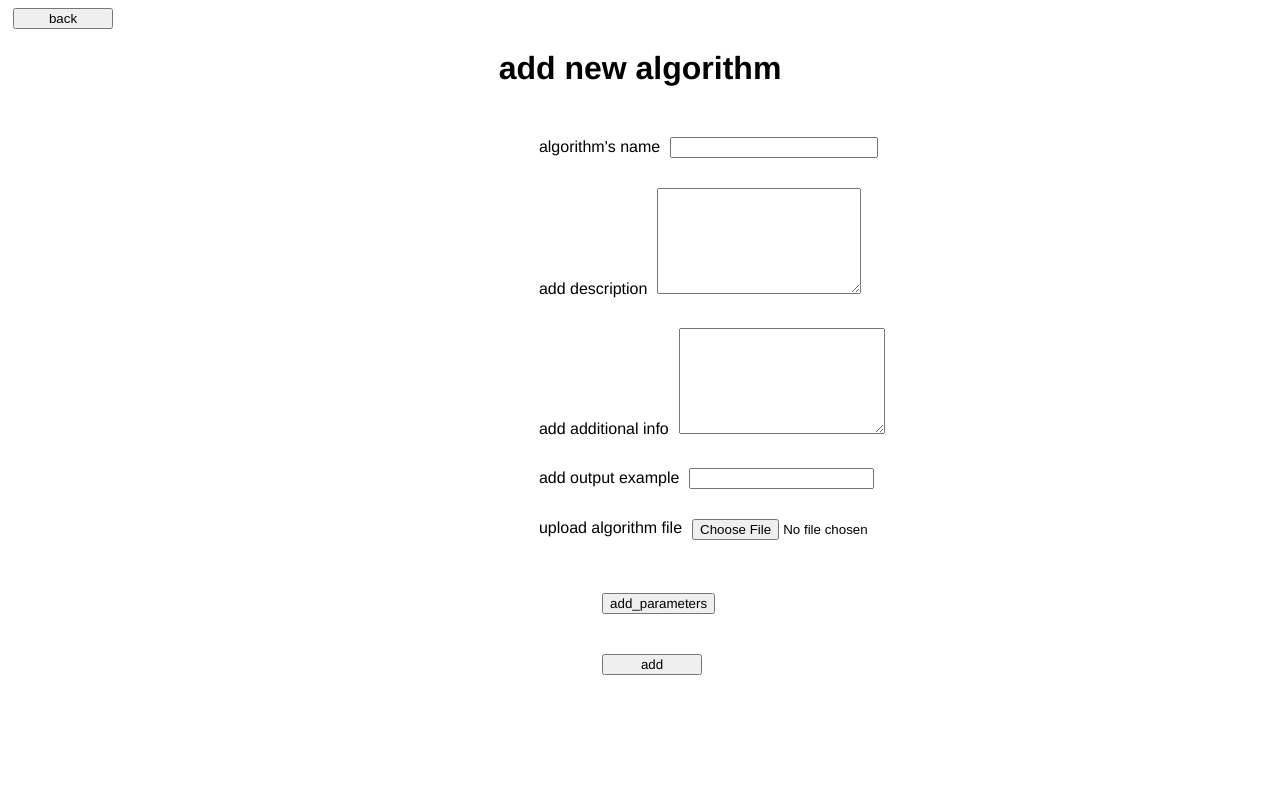
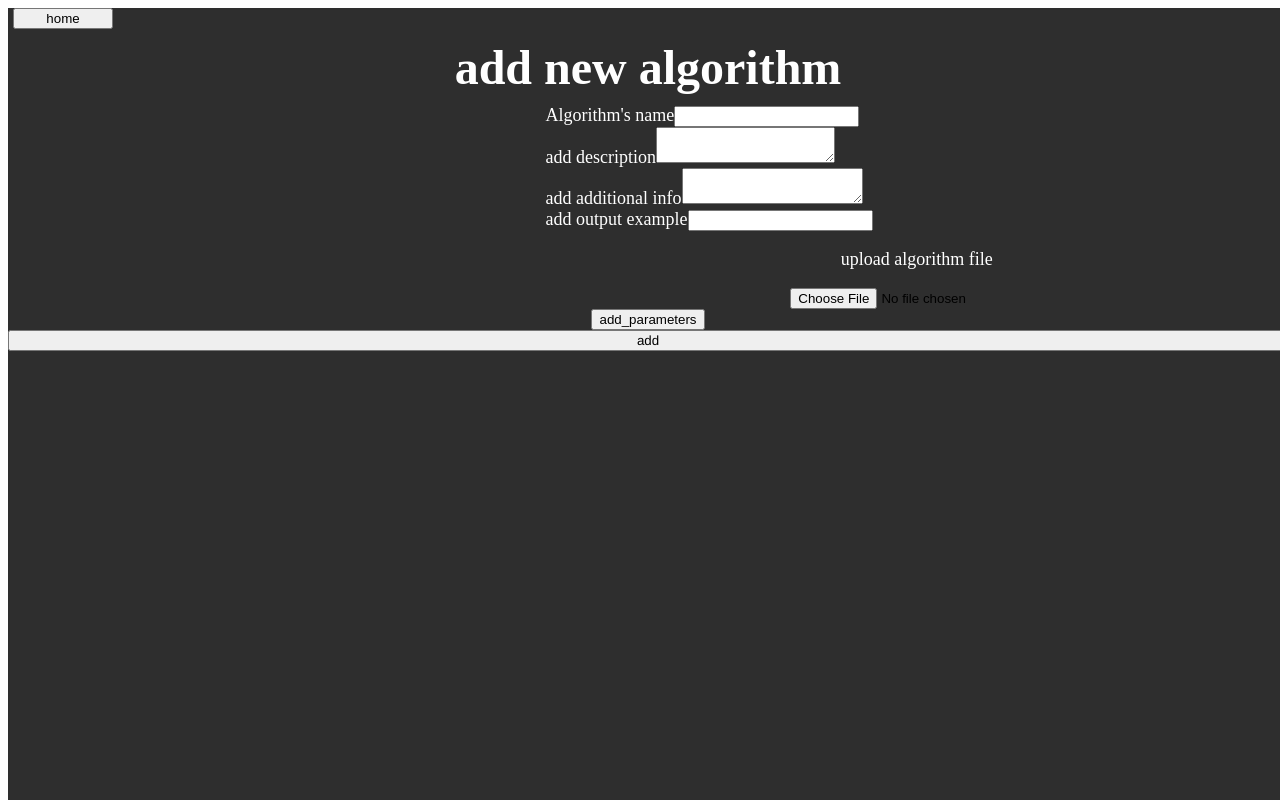
Before and after one commit to dollshak/counterfactualClient, a React (Create React App) app: page /addAlgorithm in a window 1280 px wide. Built offline with nearby package versions, Linux system fonts and the light colour scheme.

Commit message:
before remove form

```diff
--- a/package.json
+++ b/package.json
@@ -5,6 +5,8 @@
   "dependencies": {
     "@emotion/react": "^11.10.8",
     "@emotion/styled": "^11.10.8",
+    "@material-ui/core": "^4.12.4",
+    "@material-ui/icons": "^4.11.3",
     "@mui/icons-material": "^5.11.16",
     "@mui/lab": "^5.0.0-alpha.128",
     "@mui/material": "^5.12.2",
@@ -17,7 +19,7 @@
     "react-dom": "^18.2.0",
     "react-json-editor-ui": "^1.0.7",
     "react-router-dom": "^6.8.1",
-    "react-scripts": "5.0.1",
+    "react-scripts": "^5.0.1",
     "react-select": "^5.7.2",
     "react-toastify": "^9.1.3",
     "react-tooltip": "^5.11.2",
--- a/src/pages/AddAlgorithmPage/AddAlgorithmPage.css
+++ b/src/pages/AddAlgorithmPage/AddAlgorithmPage.css
@@ -1,78 +1,36 @@
-.AddAlgorithmPage{
+.backgroundComp{
+    background:#2e2e2e;
+    height: 100%;
+    position: fixed;
+    width: 100%;
+    text-align: center;
     display: flex;
     flex-direction: column;
+}
+.mainTitle {
+    color: white;
+    margin-bottom: 10px;
+    font-size: xxx-large;
+  }
 
+.back_button{
+    float: left;
 }
 
 .fields{
     margin-left: 42%;
 }
 
-.add_name, .addFile, .add_arguments, .add_description, .add_additional_info, .add_output_example{
-    margin-bottom: 30px;
-    margin-left: 0%;
-    text-align: left;
-}
-
-.algorithm_upload{
-    margin-bottom: 30px;
-    margin-left: 0px;
-    text-align: left;
-    display: flex;
-    flex-direction: row;
-}
-
-.main_title, .add_name_title, .upload_algo_title, .desc_title, .args_title, .info_title, .output_title, .AAP_upload_title , .AAP_good_message, .AAP_bad_message{
-    font-family: "Haas Grot Text R Web", "Helvetica Neue", Helvetica, Arial, sans-serif;
-}
-
-.AAP_good_message{
-    margin-top: 10px;
-    color: green;
-}
-
-.AAP_bad_message{
-    margin-top: 10px;
-    color: red;
-}
-
-.info_input, .output_info, .desc_input, .upload_algo_input, .add_name_input{
-    margin-left: 10px;
-}
-
-.AAP_upload_title{
-    margin-top: 0%;
-    margin-right: 10px;
+.shortInput{
 
 }
-
-.desc_input, .info_input{
-    height: 100px;
-    width: 200px;
+.fieldTitle{
+    color: white;
+    font-size: large;
 }
-
-.add_name_input{
-    width: 200px;
-}
-
-
-
-
-
-.main_title{
-    margin-bottom: 50px;
-}
-
-form{
-    display: flex;
-    flex-direction: row;
-    justify-content: flex-start;
+.longInput{
 
 }
+.add_button{
 
-
-.add_button, .add_arguments{
-    width: 100px;
-    margin-left:47%;
-    margin-top: 10px;
 }
--- a/src/pages/AddAlgorithmPage/AddAlgorithmPage.jsx
+++ b/src/pages/AddAlgorithmPage/AddAlgorithmPage.jsx
@@ -2,6 +2,7 @@ import React, { useState } from "react";
 import { useNavigate } from "react-router-dom";
 import { AddParametersModal } from "../AddParametersModal/AddParametersModal";
 import Axios from "axios";
+import HomeIcon from '@mui/icons-material/Home';
 
 const AddAlgorithmPage = () => {
   const [algorithmFile, setAlgorithmFile] = useState();
@@ -79,16 +80,20 @@ const AddAlgorithmPage = () => {
   };
 
   return (
-    <div className="AddAlgorithmPage">
-      <button className="back_button" onClick={onBackClick}>
-        back
-      </button>
-      <h1 className="main_title">add new algorithm</h1>
+    <div className="backgroundComp">
+      <div>
+        <button className="back_button" onClick={onBackClick}>
+        <span class="material-symbols-rounded">
+          home
+        </span>
+        </button>
+        <h1 className="mainTitle">add new algorithm</h1>
+      </div>
       <div className="fields">
-        <div className="add_name">
+        <div className="shortInput">
           <form>
-            <label className="add_name_title">
-              algorithm's name
+            <label className="fieldTitle">
+              Algorithm's name
               <input
                 className="add_name_input"
                 type="text"
@@ -98,9 +103,9 @@ const AddAlgorithmPage = () => {
             </label>
           </form>
         </div>
-        <div className="add_description">
+        <div className="longInput">
           <form>
-            <label className="desc_title">
+            <label className="fieldTitle">
               add description
               <textarea
                 className="desc_input"
@@ -111,10 +116,9 @@ const AddAlgorithmPage = () => {
             </label>
           </form>
         </div>
-
-        <div className="add_additional_info">
+        <div className="longInput">
           <form>
-            <label className="info_title">
+            <label className="fieldTitle">
               add additional info
               <textarea
                 className="info_input"
@@ -126,9 +130,9 @@ const AddAlgorithmPage = () => {
           </form>
         </div>
 
-        <div className="add_output_example">
+        <div className="longInput">
           <form>
-            <label className="output_title">
+            <label className="fieldTitle">
               add output example
               <input
                 className="output_info"
@@ -140,13 +144,13 @@ const AddAlgorithmPage = () => {
           </form>
         </div>
 
-        <div className="algorithm_upload">
-          <p className="AAP_upload_title">upload algorithm file</p>
+        <div className="shortInput">
+          <p className="fieldTitle">upload algorithm file</p>
           <input type="file" id="files" onChange={handleModelFileUpload} />
         </div>
       </div>
 
-      <div className="add_arguments">
+      <div className="shortInput">
         <button className="args_title" onClick={onAddParamsClick}>
           add_parameters
         </button>
--- a/src/pages/HomePage/HomePage.css
+++ b/src/pages/HomePage/HomePage.css
@@ -1,22 +1,31 @@
-.HomePage{
-    display: flex;
-    flex-direction: column;
-    height: 100%;
-    width:100% ;
+.backgroundComp {
+  background: #2e2e2e;
+  height: 100%;
+  position: fixed;
+  width: 100%;
+  text-align: center;
+}
+.button {
+  width: 50%;
+  height: 50px;
+  font-size: x-large;
+  cursor: pointer;
+  border-radius: 10px;
+  margin-top: 2%;
+}
+button:hover {
+  background-color: rgb(13, 102, 13);
+  color:white
 }
 
-.homepage_container{
-    display: flex;
-    flex-direction: column;
-    justify-content: center;
-    align-items: center;
+.mainTitle {
+  color: white;
+  margin-bottom: 10px;
+  font-size: xxx-large;
 }
 
-.homePageTitle{
-    font-family: Arial, Helvetica, sans-serif;
+.subTitle {
+  font-size: x-large;
+  margin-top: 2%;
+  color: white;
 }
-
-.add_alg_button, .run_alg_button{
-    width: 200px;
-    margin-bottom: 10px;
-}
--- a/src/pages/HomePage/HomePage.jsx
+++ b/src/pages/HomePage/HomePage.jsx
@@ -12,16 +12,19 @@ const HomePage = () => {
     navigate("/runAlgorithms");
   };
   return (
-    <div className="HomePage">
-      <div className="homepage_container">
-        <h1 className="homePageTitle">Welcome! what would you like to do?</h1>
-        <button className="add_alg_button" onClick={onClickAddAlgorithm}>
-          add new algorithm
-        </button>
-        <button className="run_alg_button" onClick={onClickRunAlgorithms}>
-          run algorithms
-        </button>
-      </div>
+    <div className="backgroundComp">
+        <p class="mainTitle">Welcome!</p>
+        <p class="subTitle">please choose your action</p>
+        <div>
+          <button className="button" onClick={onClickAddAlgorithm}>
+            Add New Algorithm
+          </button>
+        </div>
+        <div>
+          <button className="button" onClick={onClickRunAlgorithms}>
+            run algorithms
+          </button>
+        </div>
     </div>
   );
 };
--- a/src/pages/RunAlgorithmsPage/RunAlgorithmsPage.jsx
+++ b/src/pages/RunAlgorithmsPage/RunAlgorithmsPage.jsx
@@ -12,8 +12,10 @@ const RunAlgorithmsPage = () => {
   const [openModal, setOpenModal] = useState(false);
   const [algorithmToAddParams, setAlgorithmToAddParams] = useState();
   const [algorithmsList, setAlgorithmsList] = useState([]);
+  const [algorithmsListFiltered, setAlgorithmsListFiltered] = useState([]);
   const [modelFile, setModelFile] = useState();
   const [modelInputsFile, setModelInputsFile] = useState();
+  const [selectedType, setSelectedType] = useState()
   const [algosInputs, setAlgosInputs] = useState({});
   const [showModelInputI, setShowModelInputI] = useState(false);
   const api = Axios.create({
@@ -79,6 +81,7 @@ const RunAlgorithmsPage = () => {
       .then((res) => {
         console.log(res?.data);
         setAlgorithmsList(res?.data);
+        setAlgorithmsListFiltered(algorithmsList.filter(a => a.type === "classifer"))
       })
       .catch((err) => {
         console.log(err);
@@ -100,8 +103,17 @@ const RunAlgorithmsPage = () => {
     }
   };
 
+  const changeType = () =>{
+    const newType = selectedType === "regressor"? "classifier" : "regressor";
+    setSelectedType(newType);
+    setAlgorithmsListFiltered(algorithmsList.filter(a => a.type === newType))
+  }
   return (
     <div className="RunAlgorithmsPage">
+      <button
+        onClick={changeType}>
+        change type
+      </button>
       <button className="back_button" onClick={onBackClick}>
         back
       </button>
```
Also changed, not shown: 1 other file (tests, documents, lock files or other folders).
